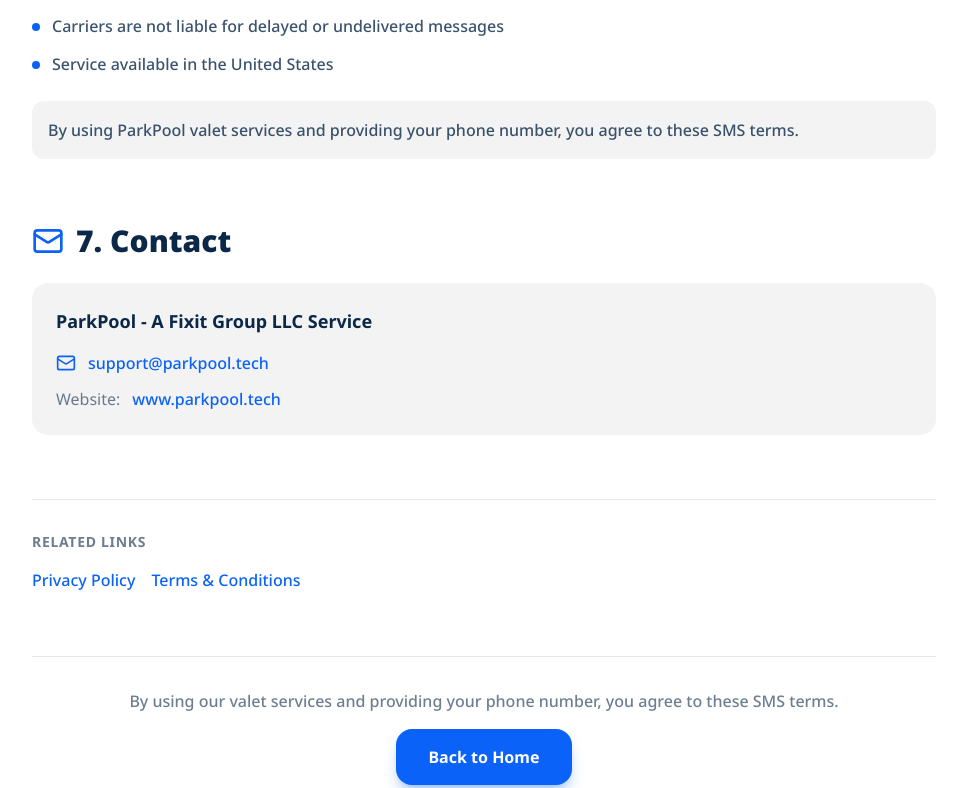
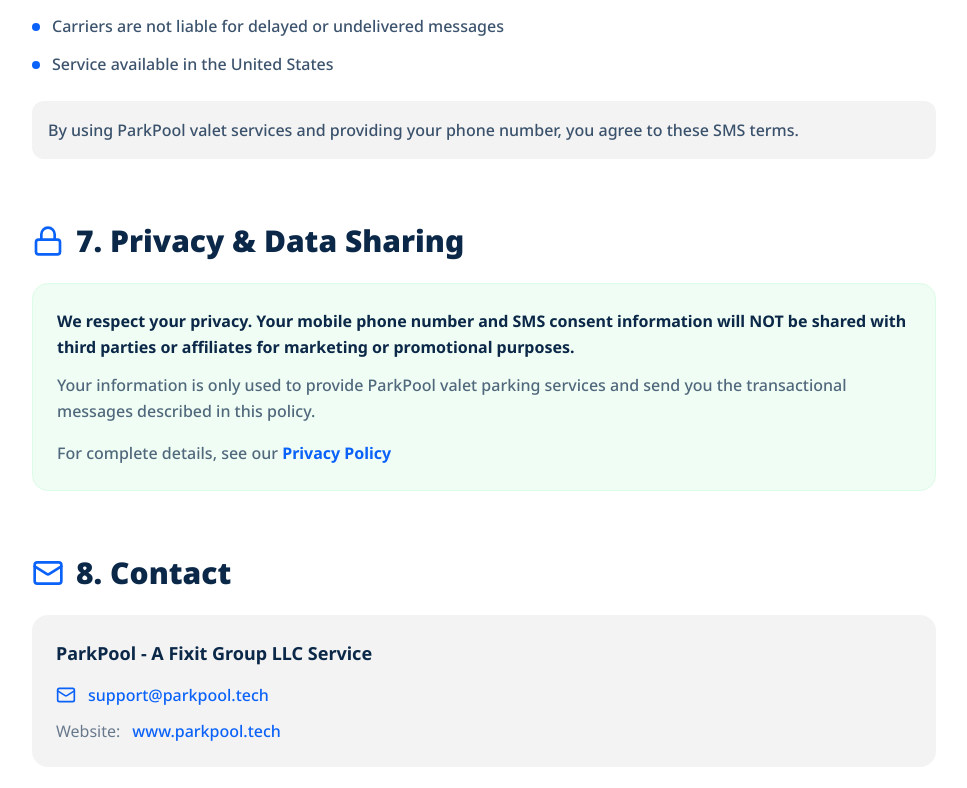
Before and after one commit to fixit-labs/Lading-Page-, a Next.js app: page /sms-policy in a window 1280 px wide. Shown: the part 1787-2575 px from the top of the page, without its empty margins (312-1279 px from the left). Built offline with nearby package versions, Linux system fonts and the light colour scheme.

Commit message:
privacy update data sharing

```diff
--- a/app/sms-policy/page.tsx
+++ b/app/sms-policy/page.tsx
@@ -2,7 +2,7 @@
 
 import { useState, useEffect } from 'react';
 import { motion } from 'framer-motion';
-import { ArrowLeft, MessageSquare, Phone, Mail, Shield, HelpCircle, Bell, XCircle } from 'lucide-react';
+import { ArrowLeft, MessageSquare, Phone, Mail, Shield, HelpCircle, Bell, XCircle, Lock } from 'lucide-react';
 import Link from 'next/link';
 import LanguageSwitcher from '@/components/LanguageSwitcher';
 import { useTranslations } from '@/hooks/useTranslations';
@@ -18,6 +18,7 @@
         { id: t.smsPolicy.sections.optOut.id, title: t.smsPolicy.sections.optOut.title, icon: XCircle },
         { id: t.smsPolicy.sections.help.id, title: t.smsPolicy.sections.help.title, icon: HelpCircle },
         { id: t.smsPolicy.sections.additionalInfo.id, title: t.smsPolicy.sections.additionalInfo.title, icon: Shield },
+        { id: t.smsPolicy.sections.privacy.id, title: t.smsPolicy.sections.privacy.title, icon: Lock },
         { id: t.smsPolicy.sections.contact.id, title: t.smsPolicy.sections.contact.title, icon: Mail },
     ];
 
@@ -252,7 +253,34 @@
                                 </div>
                             </section>
 
-                            {/* Section 7: Contact */}
+                            {/* Section 7: Privacy & Data Sharing */}
+                            <section id={t.smsPolicy.sections.privacy.id} className="mb-16 scroll-mt-24">
+                                <h2 className="text-2xl sm:text-3xl font-black text-midnight-navy mb-6 flex items-center gap-3">
+                                    <Lock className="w-8 h-8 text-azure-blue" />
+                                    {t.smsPolicy.sections.privacy.titleNumbered}
+                                </h2>
+                                <div className="prose prose-lg max-w-none text-midnight-navy/80 font-medium leading-relaxed space-y-4">
+                                    <div className="bg-green-50 border border-green-100 rounded-2xl p-6">
+                                        <p className="font-bold text-midnight-navy mb-3">
+                                            {t.smsPolicy.sections.privacy.content}
+                                        </p>
+                                        <p className="text-midnight-navy/70 mb-4">
+                                            {t.smsPolicy.sections.privacy.usage}
+                                        </p>
+                                        <p className="text-midnight-navy/70">
+                                            {t.smsPolicy.sections.privacy.linkText}{' '}
+                                            <Link
+                                                href={`/terms#${t.terms.sections.privacy.id}`}
+                                                className="text-azure-blue hover:underline font-bold"
+                                            >
+                                                {t.smsPolicy.privacyLink}
+                                            </Link>
+                                        </p>
+                                    </div>
+                                </div>
+                            </section>
+
+                            {/* Section 8: Contact */}
                             <section id={t.smsPolicy.sections.contact.id} className="mb-16 scroll-mt-24">
                                 <h2 className="text-2xl sm:text-3xl font-black text-midnight-navy mb-6 flex items-center gap-3">
                                     <Mail className="w-8 h-8 text-azure-blue" />
--- a/messages/en.json
+++ b/messages/en.json
@@ -255,10 +255,18 @@
                 ],
                 "agreement": "By using ParkPool valet services and providing your phone number, you agree to these SMS terms."
             },
+            "privacy": {
+                "id": "privacy-data",
+                "title": "Privacy & Data Sharing",
+                "titleNumbered": "7. Privacy & Data Sharing",
+                "content": "We respect your privacy. Your mobile phone number and SMS consent information will NOT be shared with third parties or affiliates for marketing or promotional purposes.",
+                "usage": "Your information is only used to provide ParkPool valet parking services and send you the transactional messages described in this policy.",
+                "linkText": "For complete details, see our"
+            },
             "contact": {
                 "id": "contact",
                 "title": "Contact",
-                "titleNumbered": "7. Contact",
+                "titleNumbered": "8. Contact",
                 "company": "ParkPool - A Fixit Group LLC Service",
                 "email": "support@parkpool.tech",
                 "websiteLabel": "Website"
--- a/messages/es.json
+++ b/messages/es.json
@@ -255,10 +255,18 @@
                 ],
                 "agreement": "Al usar los servicios de valet de ParkPool y proporcionar su número de teléfono, acepta estos términos de SMS."
             },
+            "privacy": {
+                "id": "privacidad-datos",
+                "title": "Privacidad y Compartición de Datos",
+                "titleNumbered": "7. Privacidad y Compartición de Datos",
+                "content": "Respetamos su privacidad. Su número de teléfono móvil y la información de consentimiento de SMS NO serán compartidos con terceros o afiliados con fines de marketing o promocionales.",
+                "usage": "Su información solo se utiliza para proporcionar los servicios de valet parking de ParkPool y enviarle los mensajes transaccionales descritos en esta política.",
+                "linkText": "Para más detalles, consulte nuestra"
+            },
             "contact": {
                 "id": "contacto",
                 "title": "Contacto",
-                "titleNumbered": "7. Contacto",
+                "titleNumbered": "8. Contacto",
                 "company": "ParkPool - Un Servicio de Fixit Group LLC",
                 "email": "support@parkpool.tech",
                 "websiteLabel": "Sitio web"
```
Also changed, not shown: 1 other file (tests, documents, lock files or other folders).
